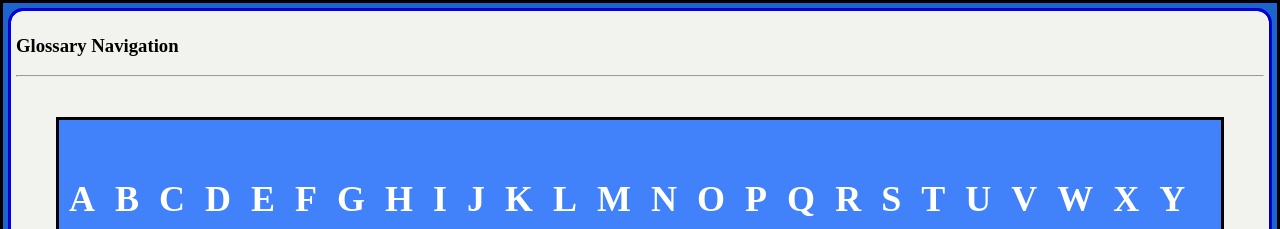
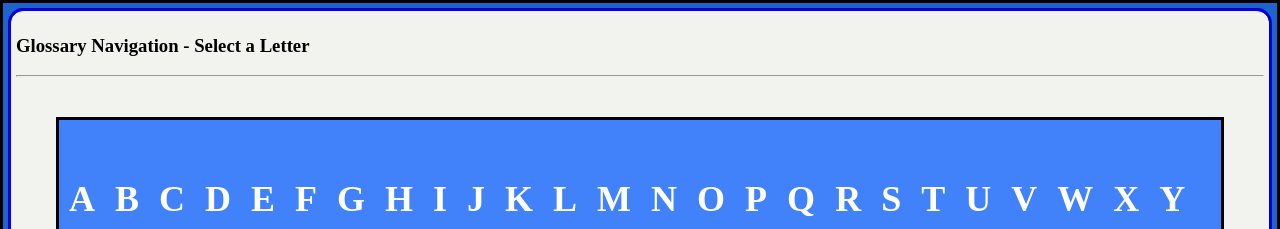
Before and after one commit to ThePanamalien/TestOne, a Jekyll site: the page built from index.md, in a window 1280 px wide. Shown: the top 229 px of the page. Built offline with Jekyll 4.4.1, drawn with Linux system fonts in a browser that asks for light colours.

Commit message:
Update glossaryPage.html

```diff
--- a/_layouts/glossaryPage.html
+++ b/_layouts/glossaryPage.html
@@ -63,7 +63,7 @@ li a:hover {
 
       <header>
 
-<h3>Glossary Navigation</h3>
+<h3>Glossary Navigation - Select a Letter</h3>
         <hr>
 
 <nav>
```
